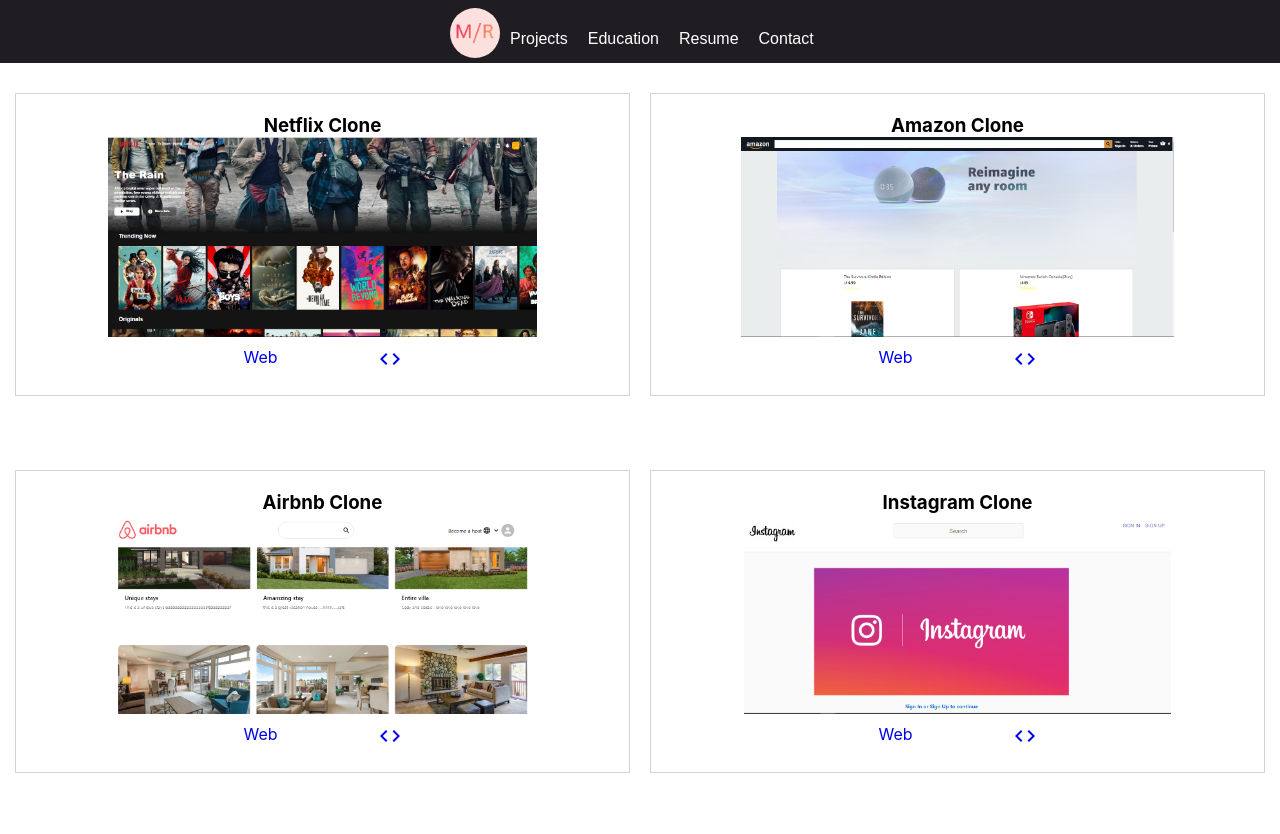
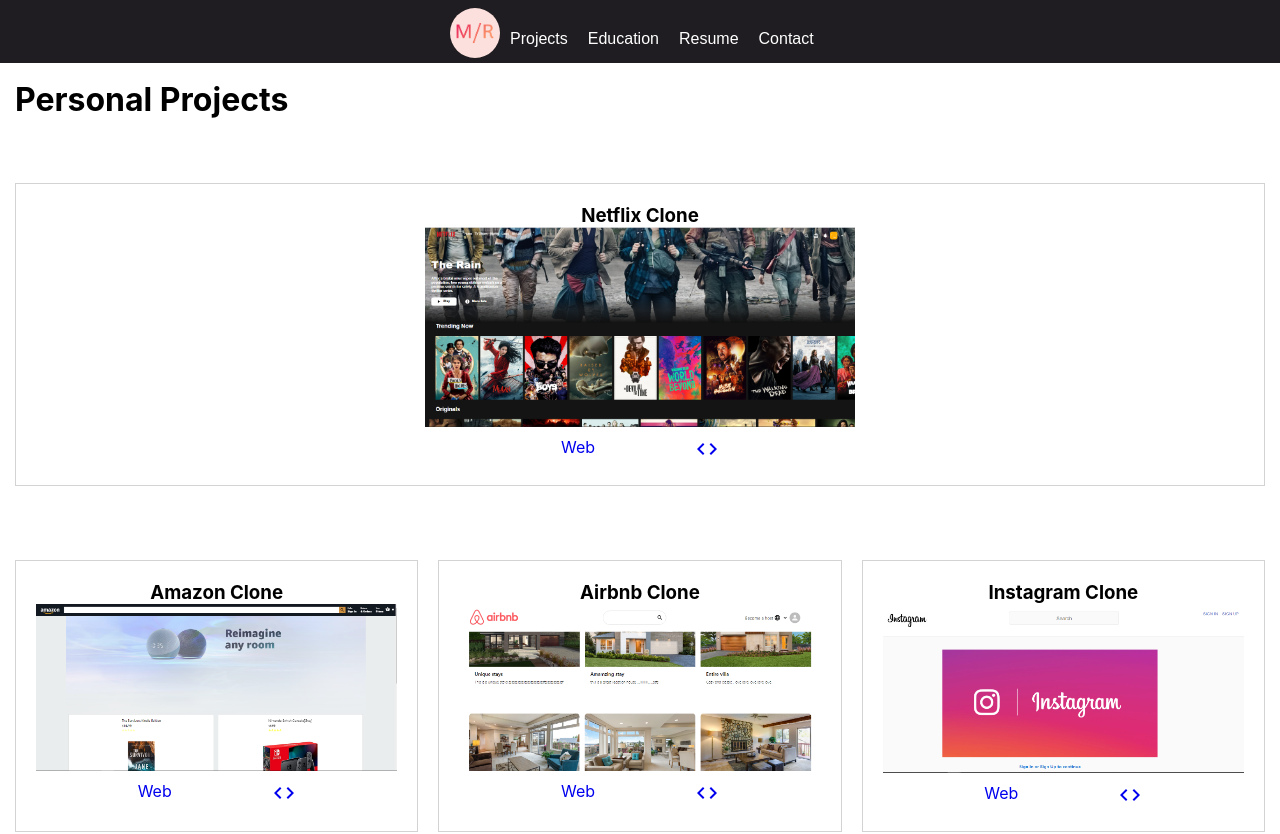
Before and after one commit to maryroselegaspi/maryProfile, a React (Create React App) app in the folder maryprofile/: page /project in a window 1280 px wide. Shown: the top 834 px of the page. Before the commit the page ends 800 px from the top, so only its background shows below. Built offline with nearby package versions, Linux system fonts and the light colour scheme.

Commit message:
update project.js

```diff
--- a/maryprofile/src/Header.js
+++ b/maryprofile/src/Header.js
@@ -25,9 +25,8 @@
       </Link>
       {/* </div> */}
       <div className={`header__links ${show && "header__black"}`}>
-        {/* <Link to="/">
-          <button className="header__link">Home</button>
-        </Link> */}
+        {/* <div className="header__links"> */}
+
         <Link to="/project">
           <button className="header__link">Projects</button>
         </Link>
--- a/maryprofile/src/Project.css
+++ b/maryprofile/src/Project.css
@@ -3,6 +3,7 @@
   max-width: 1500px;
   margin-left: auto;
   margin-right: auto;
+  padding-top: 80px;
 }
 
 .project__row {
@@ -13,3 +14,9 @@
   margin-top: 54px;
   margin-bottom: 10px;
 }
+.project__1 {
+}
+.project__title {
+  padding-left: 15px;
+  padding-bottom: -15px;
+}
--- a/maryprofile/src/Project.js
+++ b/maryprofile/src/Project.js
@@ -36,7 +36,7 @@
   return (
     <div className="project">
       <div className="project__1">
-        <h2>Personal Projects</h2>
+        <h1 className="project__title">Personal Projects</h1>
         <div className="project__row">
           <Row
             title={project[0].title}
@@ -44,15 +44,31 @@
             web={project[0].web}
             github={project[0].github}
           />
+        </div>
+        <div className="project__row">
           <Row
             title={project[1].title}
             imageUrl={project[1].imageUrl}
             web={project[1].web}
             github={project[1].github}
           />
+          {/* </div> */}
+          {/* <div className="project__row"> */}
+          <Row
+            title={project[2].title}
+            imageUrl={project[2].imageUrl}
+            web={project[2].web}
+            github={project[2].github}
+          />
+          <Row
+            title={project[3].title}
+            imageUrl={project[3].imageUrl}
+            web={project[3].web}
+            github={project[3].github}
+          />
         </div>
-      </div>
-
+        <div className="project__1">
+          <h1 className="project__title">MVP Studio Internship projects</h1>
           <div className="project__row">
             <Row
               title={project[2].title}
@@ -68,6 +84,8 @@
             />
           </div>
         </div>
+      </div>
+    </div>
   );
 }
 
```
Lines whose indentation alone changed are shown as unchanged.
